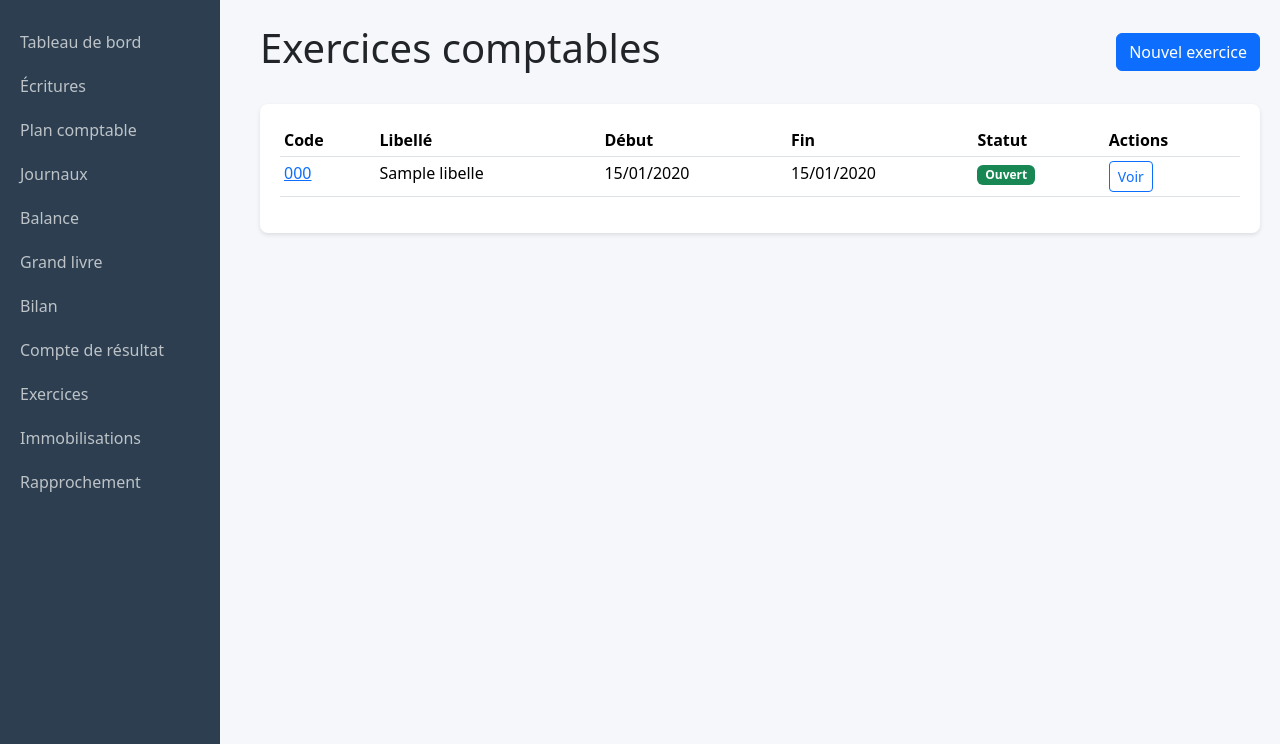
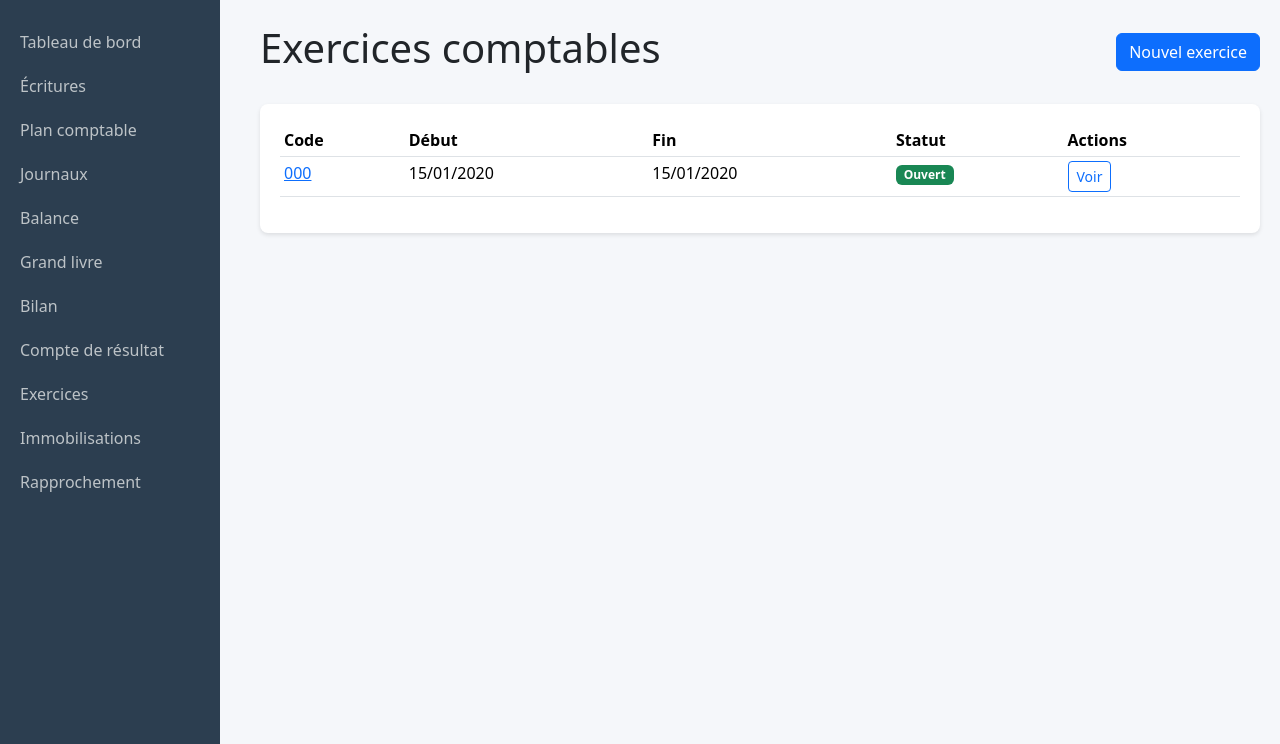
Before and after one commit to bahdev223/django-comptabilite-ohada, a Django app: template comptabilite_ohada/templates/comptabilite_ohada/exercice_list.html in a window 1280 px wide. Shown: the part 56-800 px from the top of the page. Run offline with Django 4.2, Linux system fonts and the light colour scheme; the template is opened without the code that fills it: most values are stand-ins (such as "Sample title", 1, 10 or a date in 2020).

Commit message:
fix(templates): remove nonexistent fiscal year label

```diff
--- a/comptabilite_ohada/templates/comptabilite_ohada/exercice_list.html
+++ b/comptabilite_ohada/templates/comptabilite_ohada/exercice_list.html
@@ -11,7 +11,6 @@
             <thead>
                 <tr>
                     <th>Code</th>
-                    <th>Libell&eacute;</th>
                     <th>D&eacute;but</th>
                     <th>Fin</th>
                     <th>Statut</th>
@@ -22,7 +21,6 @@
                 {% for exercice in exercices %}
                 <tr>
                     <td><a href="{% url 'comptabilite:exercice_detail' exercice.pk %}">{{ exercice.code }}</a></td>
-                    <td>{{ exercice.libelle }}</td>
                     <td>{{ exercice.date_debut|date:"d/m/Y" }}</td>
                     <td>{{ exercice.date_fin|date:"d/m/Y" }}</td>
                     <td>
@@ -37,7 +35,7 @@
                     </td>
                 </tr>
                 {% empty %}
-                <tr><td colspan="6" class="text-muted">Aucun exercice.</td></tr>
+                <tr><td colspan="5" class="text-muted">Aucun exercice.</td></tr>
                 {% endfor %}
             </tbody>
         </table>
```
